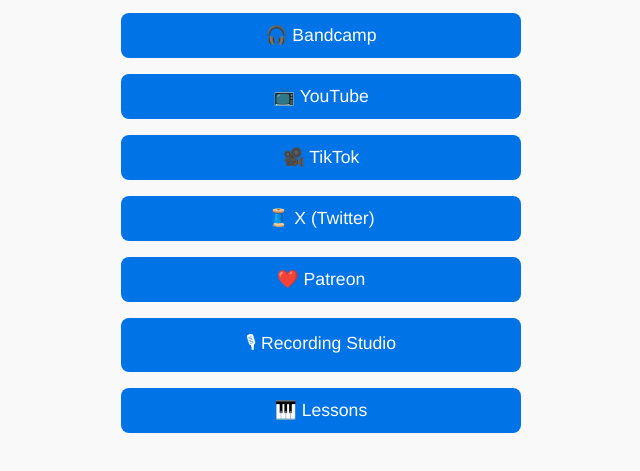
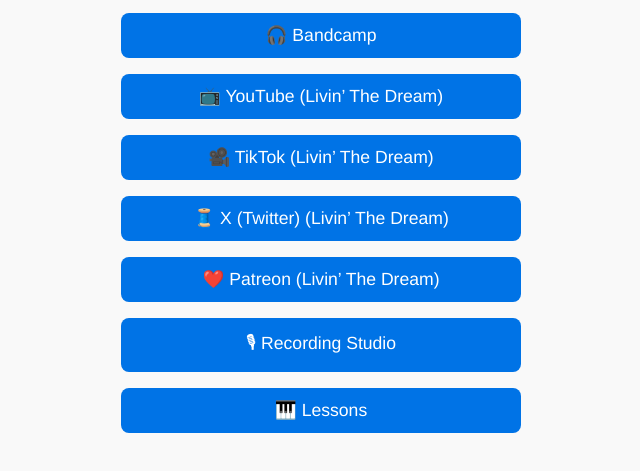
Before and after one commit to IOwnMyWiiULEGIT/coolestmusic.ltd, a plain HTML site: page index.html in a window 1280 px wide. Shown: the part 99-570 px from the top of the page, without its empty margins (319-959 px from the left). Drawn offline with Linux system fonts and the light colour scheme.

Commit message:
Added links to YouTube, Patreon, TikTok, and X(Twitter)

```diff
--- a/index.html
+++ b/index.html
@@ -57,10 +57,10 @@
   <h1>Find Me Online</h1>
   <ul class="link-list">
     <li><a href="https://livinthedream1.bandcamp.com/" target="_blank">🎧 Bandcamp</a></li>
-    <li><a href="https://www.youtube.com/" target="_blank">📺 YouTube</a></li>
-    <li><a href="https://www.tiktok.com/" target="_blank">🎥 TikTok</a></li>
-    <li><a href="https://x.com/" target="_blank">🧵 X (Twitter)</a></li>
-    <li><a href="https://www.patreon.com/" target="_blank">❤️ Patreon</a></li>
+    <li><a href="https://youtube.com/@livinthedream16?si=7hxW5_vsVYWiWLKK" target="_blank">📺 YouTube (Livin’ The Dream)</a></li>
+    <li><a href="https://www.tiktok.com/@ltdboutique?_t=ZP-8xxJIT6T70h&_r=1" target="_blank">🎥 TikTok (Livin’ The Dream)</a></li>
+    <li><a href="https://x.com/livinthedream16?s=21&t=-0Zv2uh2F0VaPPb2BLHUsw" target="_blank">🧵 X (Twitter) (Livin’ The Dream)</a></li>
+    <li><a href="https://www.patreon.com/LTDMusic?utm_campaign=creatorshare_creator" target="_blank">❤️ Patreon (Livin’ The Dream)</a></li>
     <li><a href="/RecordingStudio">🎙 Recording Studio</a></li>
     <li><a href="/lessons">🎹 Lessons</a></li>
   </ul>
```
